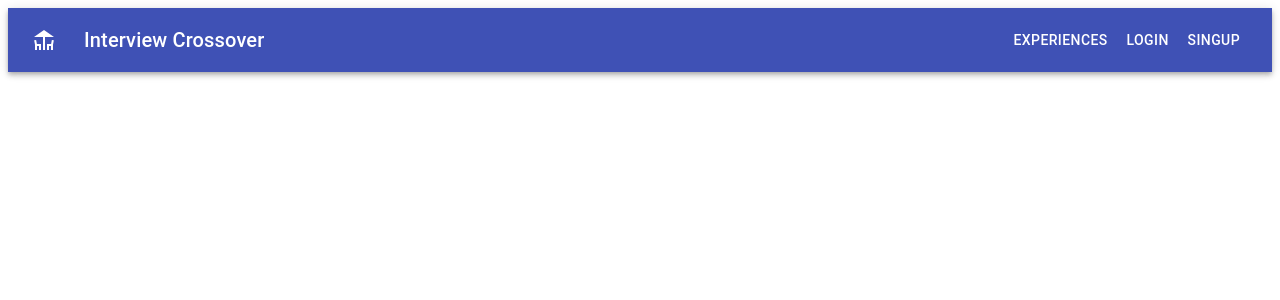
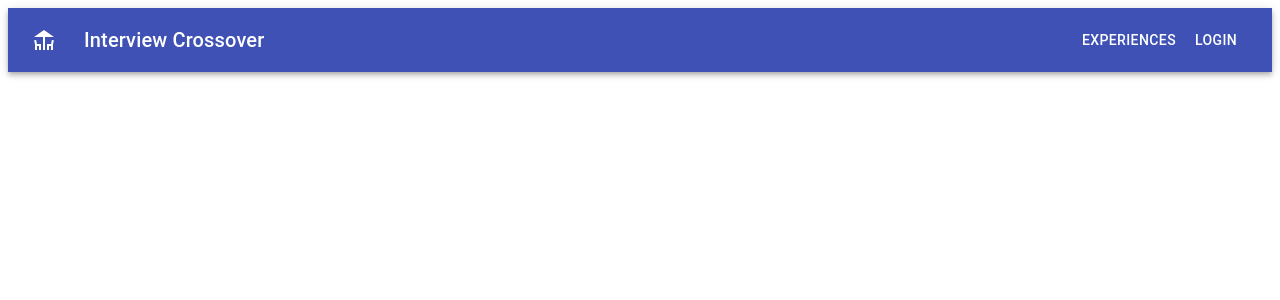
Before and after one commit to rohit-kulkarni247/InterviewCrossover, a React (Create React App) app in the folder client/: page / in a window 1280 px wide. Shown: the top 300 px of the page. Built offline with nearby package versions, Linux system fonts and the light colour scheme.

Commit message:
removed signup from navbar

```diff
--- a/client/src/App.js
+++ b/client/src/App.js
@@ -1,7 +1,6 @@
 import Signup from "./components/auth/Signup";
 import Login from "./components/auth/Login";
 import Landing from "./components/Landing";
-import Profile from "./components/Profile";
 import GetPosts from "./components/GetPosts";
 import GetIndivisualPost from "./components/GetIndivisualPost";
 import NextPage from "./components/NextPage";
@@ -16,7 +15,6 @@ function App() {
         <Route exact path="/" component={Landing} />
         <Route path="/login" component={Login} />
         <Route path="/signup" component={Signup} />
-        <Route path="/profile" component={Profile} />
         <Route path="/getallposts" component={GetPosts} />
         <Route path="/post/:id" component={GetIndivisualPost} />
         <Route path="/next" component={NextPage} />
--- a/client/src/components/Profile.jsx
+++ /dev/null
@@ -1,15 +0,0 @@
-import React from "react";
-
-function Profile() {
-  const inputHandler = function (e) {
-    console.log(e.target.files[0]);
-  };
-
-  return (
-    <div>
-      <input type="file" onChange={inputHandler} />
-    </div>
-  );
-}
-
-export default Profile;
--- a/client/src/components/UI/Navbar.jsx
+++ b/client/src/components/UI/Navbar.jsx
@@ -51,13 +51,6 @@ function Navbar() {
           >
             <Button color="inherit">Login</Button>
           </Link>
-          <Link
-            to="/signup"
-            style={{ textDecoration: "none", color: "#FFF" }}
-            color="inherit"
-          >
-            <Button color="inherit">Singup</Button>
-          </Link>
         </Toolbar>
       </AppBar>
     </div>
--- a/client/src/components/auth/Login.jsx
+++ b/client/src/components/auth/Login.jsx
@@ -157,7 +157,7 @@ export default function Signup() {
                 </Link>
               </Grid>
               <Grid item>
-                <Link href="#" variant="body2">
+                <Link href="/signup" variant="body2">
                   {"Don't have an account? Sign Up"}
                 </Link>
               </Grid>
--- a/client/src/components/auth/Signup.jsx
+++ b/client/src/components/auth/Signup.jsx
@@ -160,7 +160,7 @@ export default function Signup() {
                 </Link>
               </Grid>
               <Grid item>
-                <Link href="#" variant="body2">
+                <Link href="/login" variant="body2">
                   {"Already have an Account? Login Here"}
                 </Link>
               </Grid>
```
